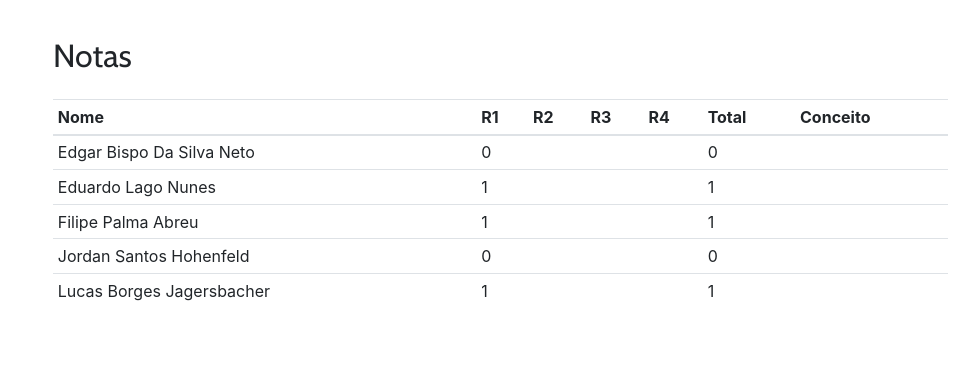
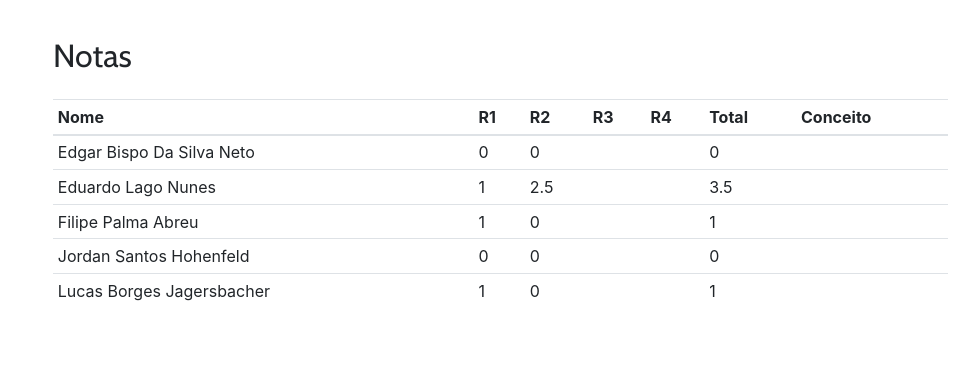
Before and after one commit to kroger/genosmus, a Jekyll site: the page built from _pedro/musb87.md, in a window 1280 px wide. Shown: the part 746-1115 px from the top of the page, without its empty margins (47-1026 px from the left). Built offline with Jekyll 4.4.1, drawn with Linux system fonts in a browser that asks for light colours.

Commit message:
Atualiza notas dos alunos

```diff
--- a/_pedro/geradas/musb87.md
+++ b/_pedro/geradas/musb87.md
@@ -1,8 +1,8 @@
-| Nome                      | R1 | R2 | R3 | R4 | Total | Conceito |
-|---------------------------|----|----|----|----|-------|----------|
-| Edgar Bispo Da Silva Neto | 0  |    |    |    | 0     |          |
-| Eduardo Lago Nunes        | 1  |    |    |    | 1     |          |
-| Filipe Palma Abreu        | 1  |    |    |    | 1     |          |
-| Jordan Santos Hohenfeld   | 0  |    |    |    | 0     |          |
-| Lucas Borges Jagersbacher | 1  |    |    |    | 1     |          |
+| Nome                      | R1 | R2  | R3 | R4 | Total | Conceito |
+|---------------------------|----|-----|----|----|-------|----------|
+| Edgar Bispo Da Silva Neto | 0  | 0   |    |    | 0     |          |
+| Eduardo Lago Nunes        | 1  | 2.5 |    |    | 3.5   |          |
+| Filipe Palma Abreu        | 1  | 0   |    |    | 1     |          |
+| Jordan Santos Hohenfeld   | 0  | 0   |    |    | 0     |          |
+| Lucas Borges Jagersbacher | 1  | 0   |    |    | 1     |          |
 {: .table .table-sm }
```
Also changed, not shown: _pedro/geradas/musb18.md (+5 -5 lines), 2 other files.
